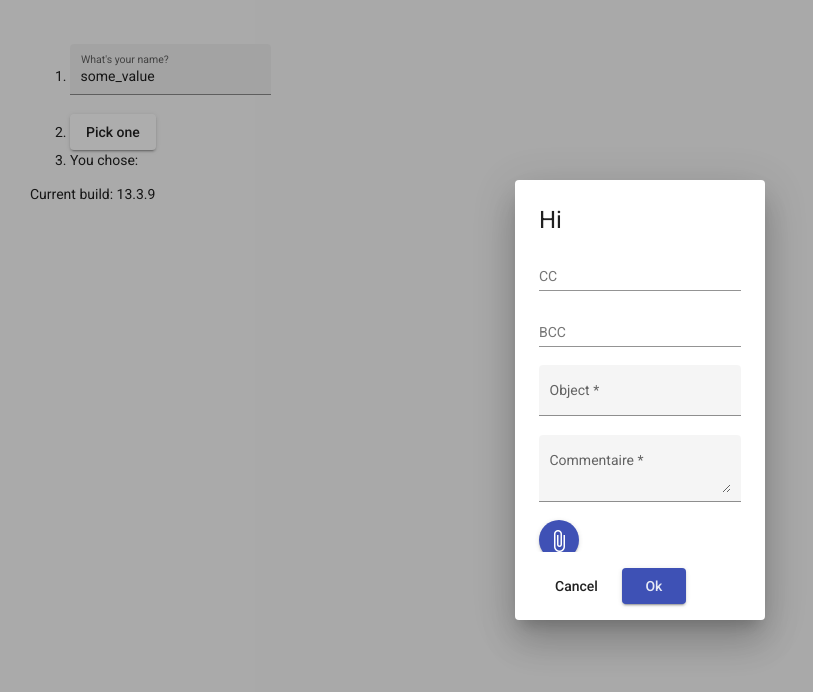
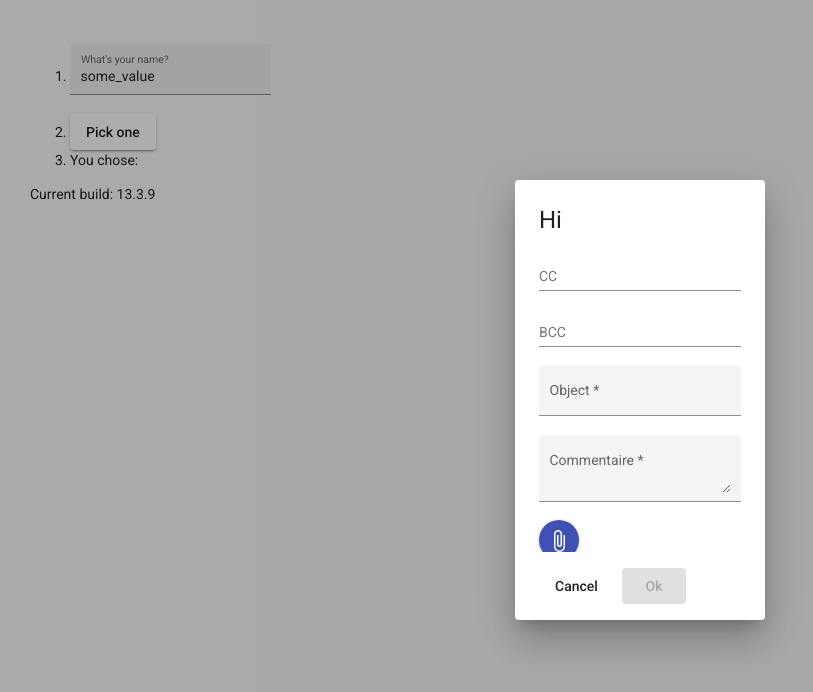
Before and after one commit to kasmiii/validation-matdialog-2, an Angular app: page / in a window 1280 px wide. Both pictures are taken after a click on the button "Pick one". Shown: the top 692 px of the page, without its empty margins (0-813 px from the left). Built offline with nearby package versions, Linux system fonts and the light colour scheme.

Commit message:
form invalid disabled button

```diff
--- a/src/app/dialog-overview-example-dialog.html
+++ b/src/app/dialog-overview-example-dialog.html
@@ -4,8 +4,7 @@
     <form class="example-form" [formGroup]="emailForm">
       <mat-form-field class="example-chip-list">
         <mat-label>CC</mat-label>
-        <mat-chip-list #chipGridCC aria-label="enter CC"
-          >
+        <mat-chip-list #chipGridCC aria-label="enter CC">
           <mat-chip *ngFor="let cc of CCs" (removed)="removeAddress('cc',cc)">
             {{cc}}
             <button matChipRemove [attr.aria-label]="'remove ' + cc">
@@ -95,6 +94,7 @@
     type="submit"
     [mat-dialog-close]="data"
     (click)="validate()"
+    [disabled]="emailForm.invalid"
     cdkFocusInitial
   >
     Ok
```
